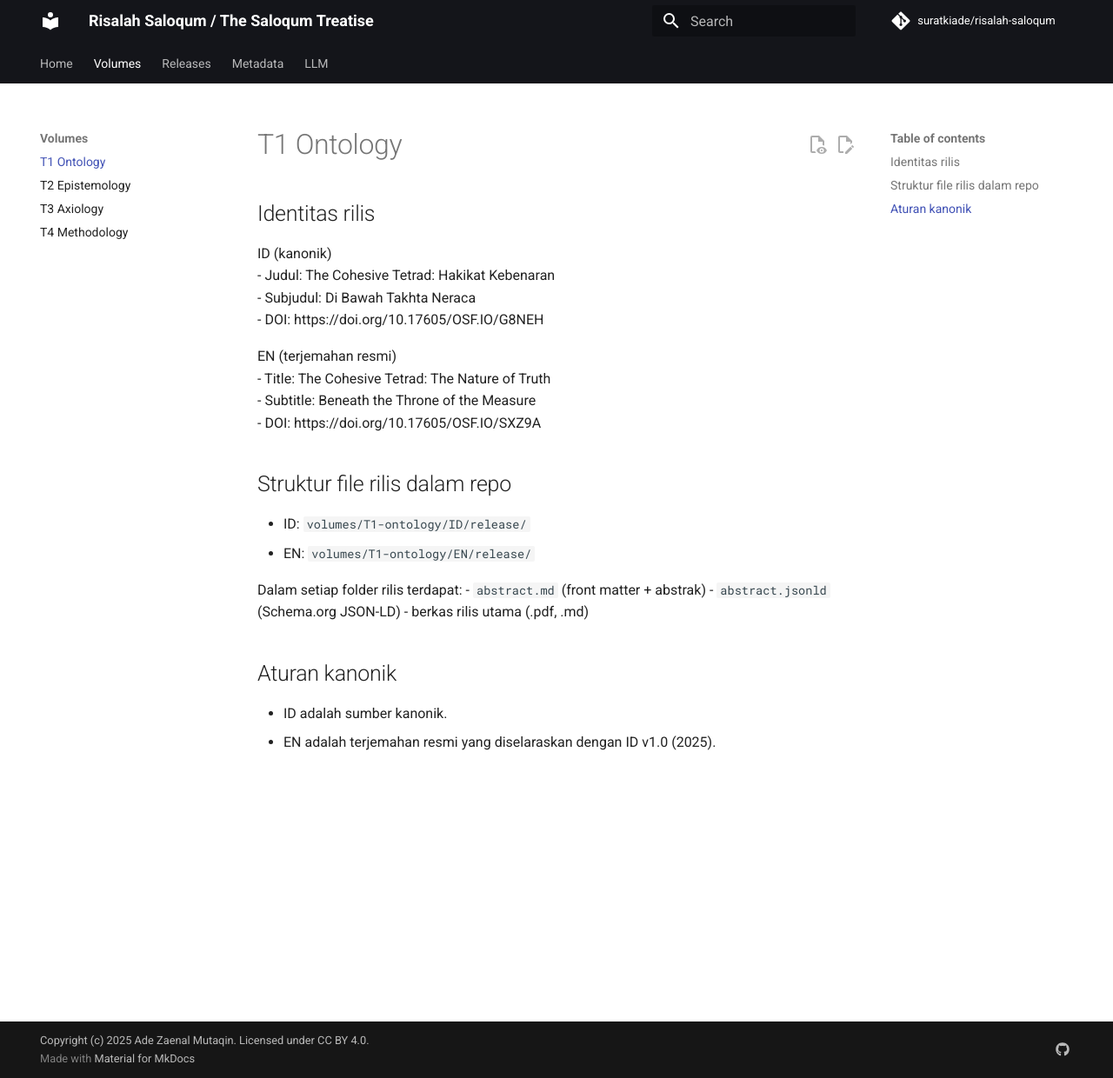
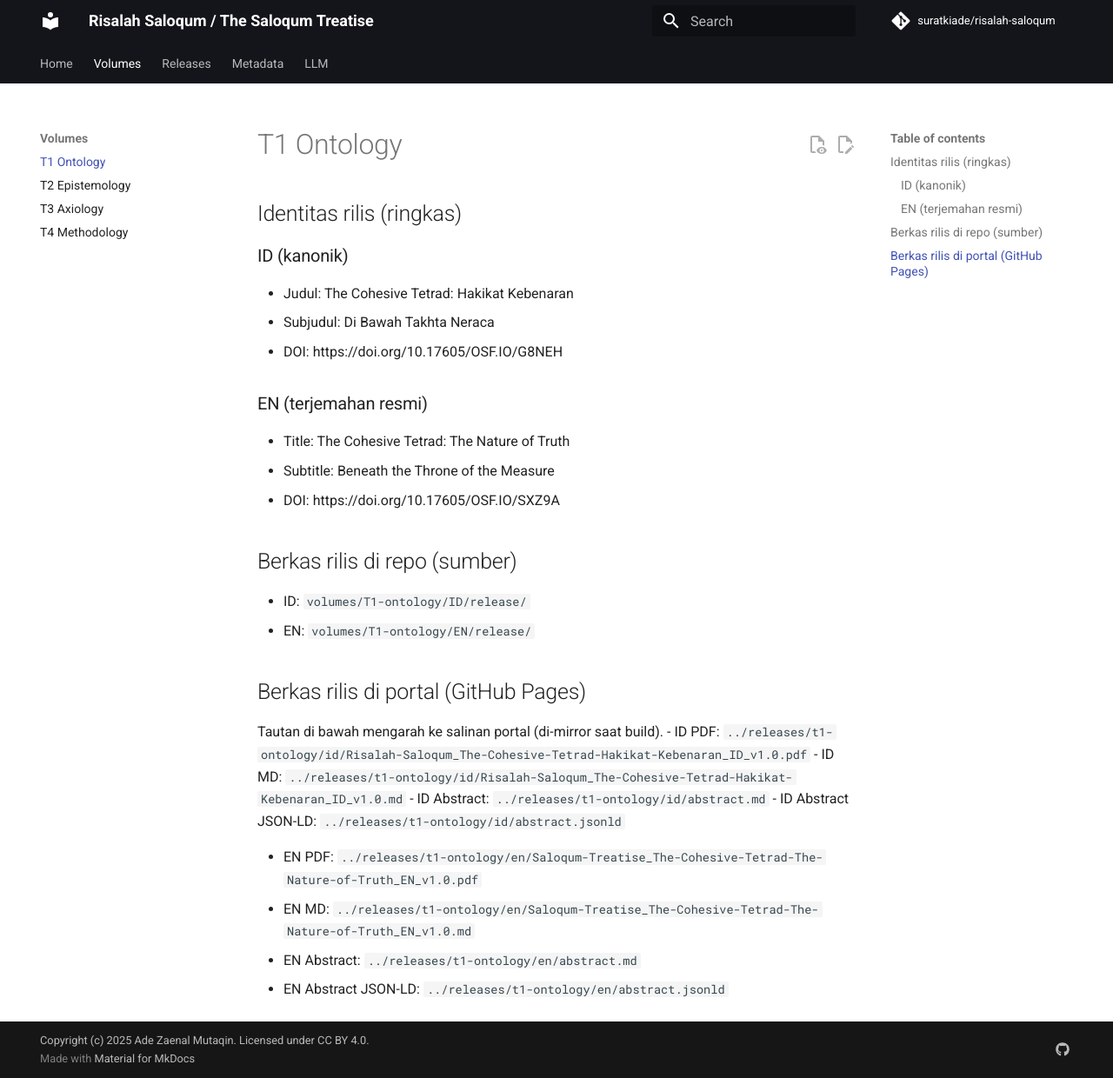
Before and after one commit to suratkiade/risalah-saloqum, an MkDocs documentation site: the page built from docs/volumes/t1-ontology.md, in a window 1280 px wide and 1240 px high. Shown: the whole window at 87% size. Built offline with MkDocs 1.6.1 and Material for MkDocs 9.7.7, drawn with Linux system fonts in a browser that asks for light colours; comment, search, counter and statistics services are not loaded.

Commit message:
Update t1-ontology.md

```diff
--- a/docs/volumes/t1-ontology.md
+++ b/docs/volumes/t1-ontology.md
@@ -1,30 +1,34 @@
 ---
 title: "T1 Ontology"
-description: "Tetralogi 1 (Ontologi) untuk The Cohesive Tetrad. DOI, status kanonik, dan tautan rilis."
+description: "Tetralogi 1 (Ontologi) untuk The Cohesive Tetrad. Identitas rilis, DOI, dan tautan berkas rilis (ID kanonik dan EN terjemahan resmi)."
+keywords: "T1 Ontology, Ontologi, Hakikat Kebenaran, Di Bawah Takhta Neraca, The Cohesive Tetrad, Risalah Saloqum, DOI"
 ---
 
 # T1 Ontology
 
-## Identitas rilis
-ID (kanonik)
+## Identitas rilis (ringkas)
+### ID (kanonik)
 - Judul: The Cohesive Tetrad: Hakikat Kebenaran
 - Subjudul: Di Bawah Takhta Neraca
 - DOI: https://doi.org/10.17605/OSF.IO/G8NEH
 
-EN (terjemahan resmi)
+### EN (terjemahan resmi)
 - Title: The Cohesive Tetrad: The Nature of Truth
 - Subtitle: Beneath the Throne of the Measure
 - DOI: https://doi.org/10.17605/OSF.IO/SXZ9A
 
-## Struktur file rilis dalam repo
+## Berkas rilis di repo (sumber)
 - ID: `volumes/T1-ontology/ID/release/`
 - EN: `volumes/T1-ontology/EN/release/`
 
-Dalam setiap folder rilis terdapat:
-- `abstract.md` (front matter + abstrak)
-- `abstract.jsonld` (Schema.org JSON-LD)
-- berkas rilis utama (.pdf, .md)
+## Berkas rilis di portal (GitHub Pages)
+Tautan di bawah mengarah ke salinan portal (di-mirror saat build).
+- ID PDF: `../releases/t1-ontology/id/Risalah-Saloqum_The-Cohesive-Tetrad-Hakikat-Kebenaran_ID_v1.0.pdf`
+- ID MD: `../releases/t1-ontology/id/Risalah-Saloqum_The-Cohesive-Tetrad-Hakikat-Kebenaran_ID_v1.0.md`
+- ID Abstract: `../releases/t1-ontology/id/abstract.md`
+- ID Abstract JSON-LD: `../releases/t1-ontology/id/abstract.jsonld`
 
-## Aturan kanonik
-- ID adalah sumber kanonik.
-- EN adalah terjemahan resmi yang diselaraskan dengan ID v1.0 (2025).
+- EN PDF: `../releases/t1-ontology/en/Saloqum-Treatise_The-Cohesive-Tetrad-The-Nature-of-Truth_EN_v1.0.pdf`
+- EN MD: `../releases/t1-ontology/en/Saloqum-Treatise_The-Cohesive-Tetrad-The-Nature-of-Truth_EN_v1.0.md`
+- EN Abstract: `../releases/t1-ontology/en/abstract.md`
+- EN Abstract JSON-LD: `../releases/t1-ontology/en/abstract.jsonld`
```
